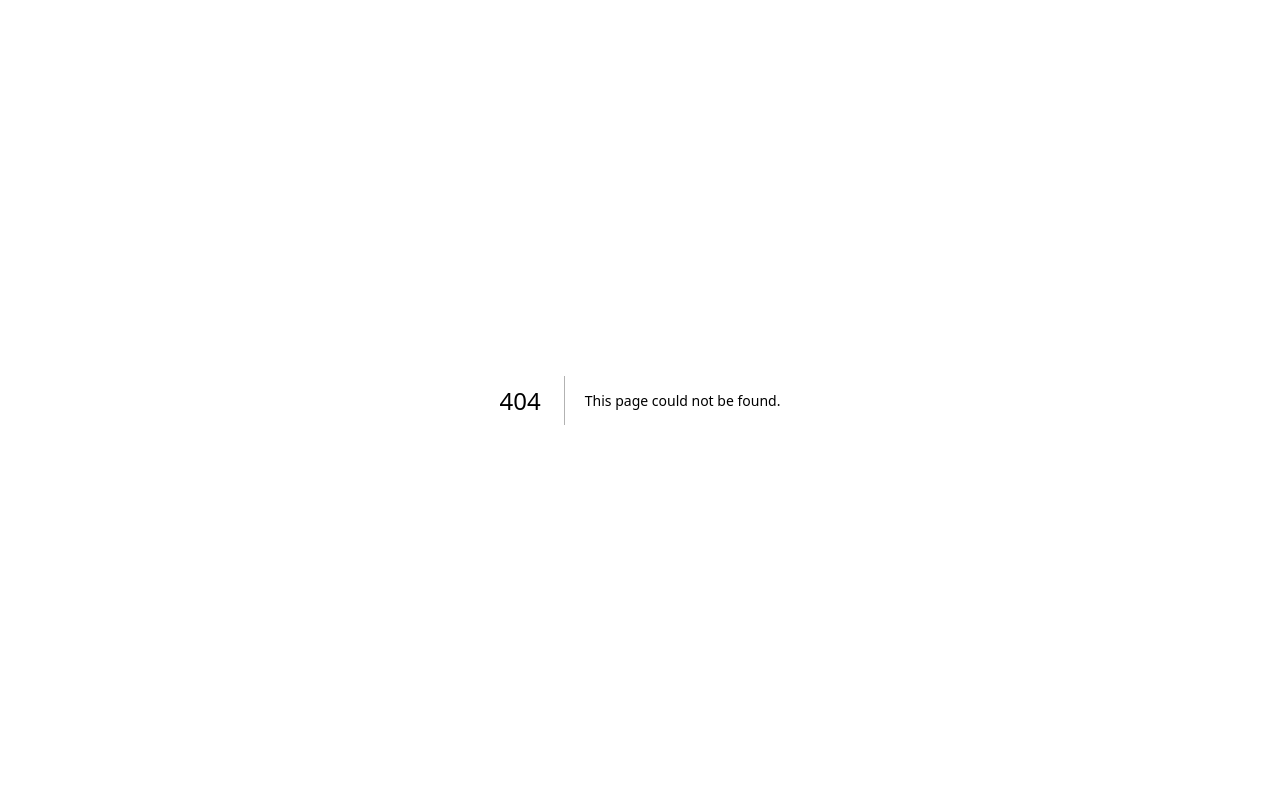
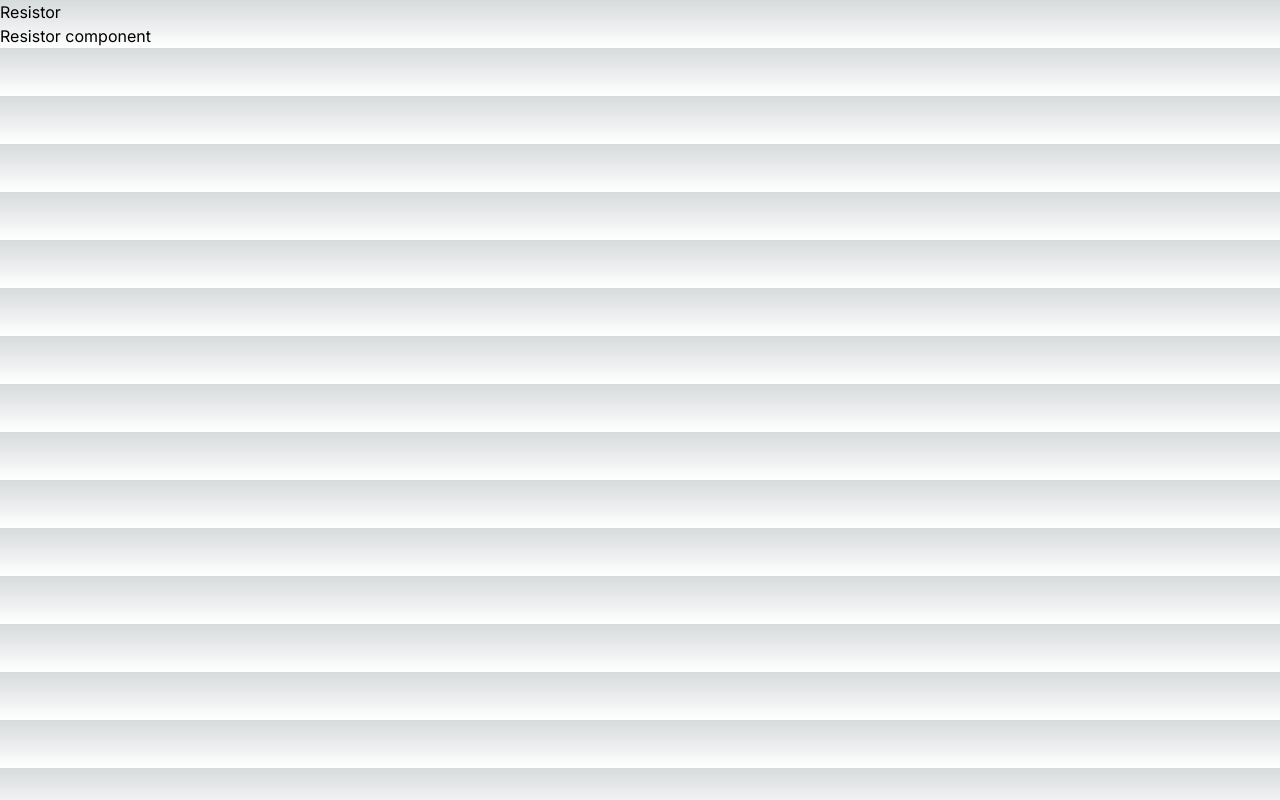
Before and after one commit to Octosub/brohm, a Next.js app: page /resistor in a window 1280 px wide. Before the commit this address had no page. Built offline with nearby package versions, Linux system fonts and the light colour scheme.

Commit message:
copied file structure from other project im going to work on to test how it works

```diff
--- /dev/null
+++ b/app/resistor/page.tsx
@@ -0,0 +1,5 @@
+import { Index } from "@/modules/resistor";
+
+export default function Page() {
+    return <Index />;
+}
--- /dev/null
+++ b/modules/resistor/index.tsx
@@ -0,0 +1,9 @@
+"use client";
+
+import { Resistor } from "./resistorWebComponent"
+
+export function Index() {
+    return (
+        <Resistor />
+    )
+}
--- /dev/null
+++ b/modules/resistor/resistorWebComponent.tsx
@@ -0,0 +1,8 @@
+export function Resistor() {
+    return (
+        <div>
+            <h1>Resistor</h1>
+            <p>Resistor component</p>
+        </div>
+    )
+}
```
Also changed, not shown: modules/resistor/resistorWebComponent.css (added).
